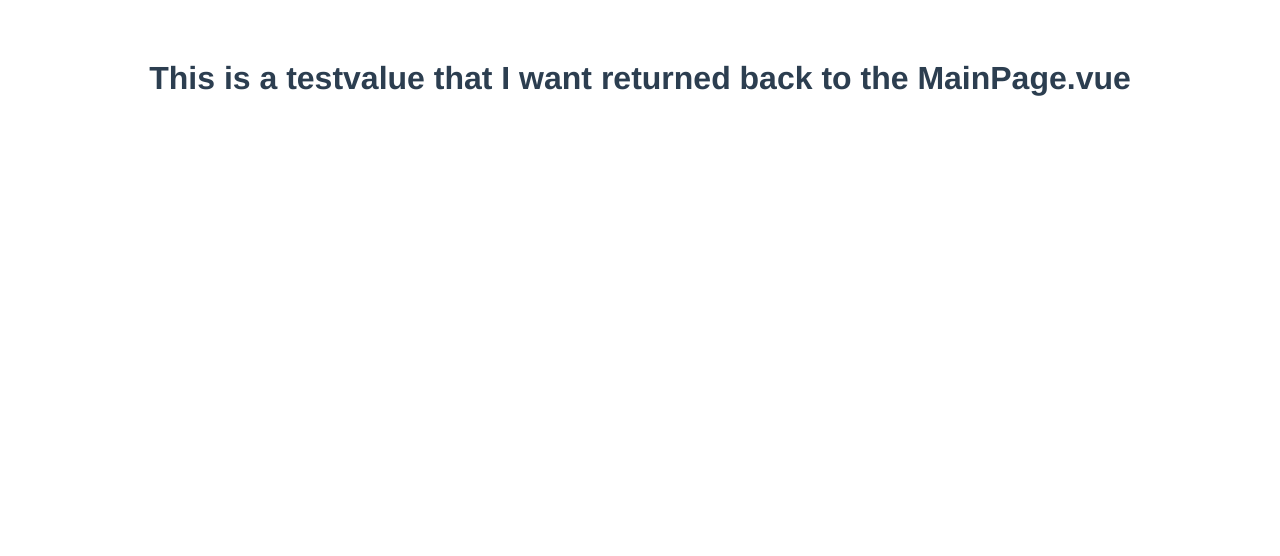
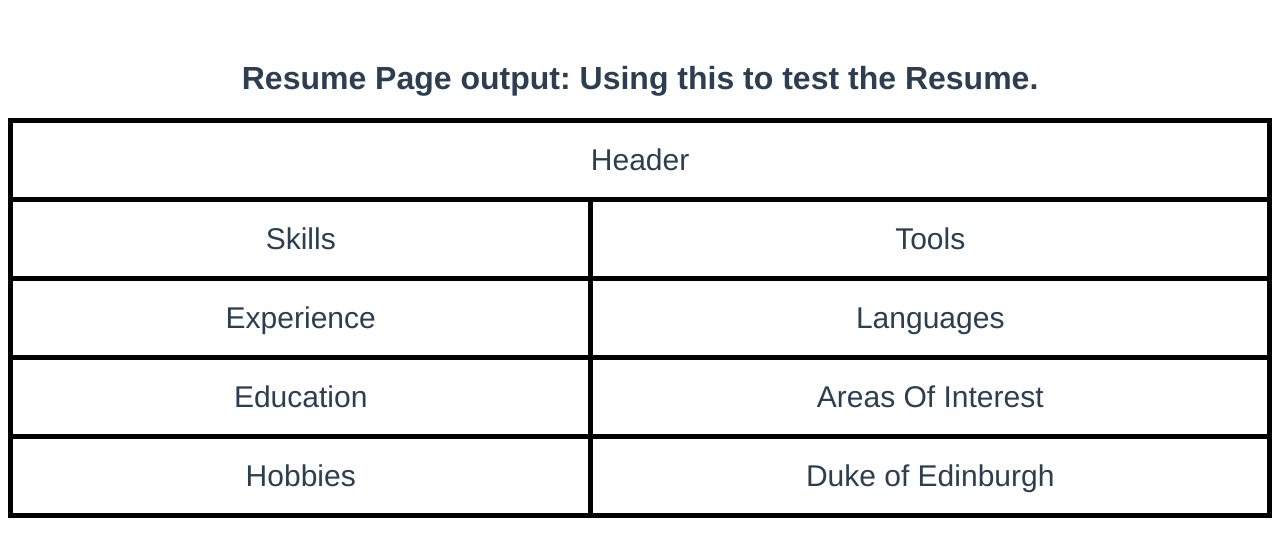
Before and after one commit to abpai94/personal-website, a Vue app: page / in a window 1280 px wide. Shown: the top 556 px of the page. Built offline with nearby package versions, Linux system fonts and the light colour scheme.

Commit message:
#1: Played around with Bootstrap but found more success with simple CSS code to create a grid for the resume sections.

```diff
--- a/package.json
+++ b/package.json
@@ -14,6 +14,8 @@
   },
   "main": "index.js",
   "dependencies": {
+    "bootstrap": "^5.1.3",
+    "bootstrap-vue": "^2.22.0",
     "core-js": "^3.8.3",
     "vue": "^3.2.33"
   },
--- a/src/App.vue
+++ b/src/App.vue
@@ -1,19 +1,15 @@
 <template>
   <!-- <img alt="Vue logo" src="./assets/logo.png"> -->
-  <!-- <HelloWorld msg="Welcome to Your Vue.js App"/> -->
-  <MainPage msg="This is a testvalue that I want returned back to the MainPage.vue" />
+  <Resume msg="Using this to test the Resume." />
 </template>
 
 <script>
-// import HelloWorld from './components/HelloWorld.vue'
-import MainPage from "./components/MainPage.vue"
-
+import Resume from "./components/Resume.vue"
 
 export default {
   name: 'App',
   components: {
-    // HelloWorld
-    MainPage
+    Resume
   }
 }
 </script>
--- a/src/components/Resume.vue
+++ b/src/components/Resume.vue
@@ -0,0 +1,78 @@
+<template>
+    <div>
+        <h1> Resume Page output: {{ msg }} </h1>
+        <!-- <b-container>
+            <b-card title="Abhishek Pai" subTitle="Lyon, France - Remote">
+                <b-card-text>
+                    Should be the required text for the resume
+                </b-card-text>
+            </b-card>
+        </b-container>
+        <b-container class="column-split">
+            <b-row>
+                <b-col>Test Column 1</b-col>
+                <b-col>Test Column 2</b-col>
+            </b-row>
+        </b-container> -->
+    </div>
+    <div class="grid-container-resume">
+        <div class="grid-item-header">Header</div>
+        <div class="grid-item-skills">Skills</div>
+        <div class="grid-item-tools">Tools</div>
+        <div class="grid-item-experience">Experience</div>
+        <div class="grid-item-languages">Languages</div>
+        <div class="grid-item-education">Education</div>
+        <div class="grid-item-areas-of-interest">Areas Of Interest</div>
+        <div class="grid-item-hobbies">Hobbies</div>
+        <div class="grid-item-duke-of-edingburgh">Duke of Edinburgh</div>
+    </div>
+</template>
+
+<script>
+export default {
+    name: 'ResumePage',
+    props: {
+        msg: String
+    }
+}
+</script>
+
+<style scoped>
+.grid-container-resume {
+    display: grid;
+    grid-template-areas: 'myArea myArea';
+    grid-template-columns: auto auto;
+    gap: 5px;
+    background-color: #000000;
+    padding: 5px;
+}
+
+.grid-container-resume>div {
+    background-color: rgb(255, 255, 255);
+    text-align: center;
+    padding: 20px 0;
+    font-size: 30px;
+}
+
+.grid-item-header {
+    grid-area: myArea;
+}
+
+.grid-item-experience {
+    grid-area: 3 / 0 / 6 / 1;
+}
+
+h3 {
+    margin: 40px 0 0;
+}
+
+ul {
+    list-style-type: none;
+    padding: 0;
+}
+
+li {
+    display: inline-block;
+    margin: 0 10px;
+}
+</style>
```
Also changed, not shown: src/components/MainPage.vue (+5 -3 lines), 1 other file (tests, documents, lock files or other folders).
